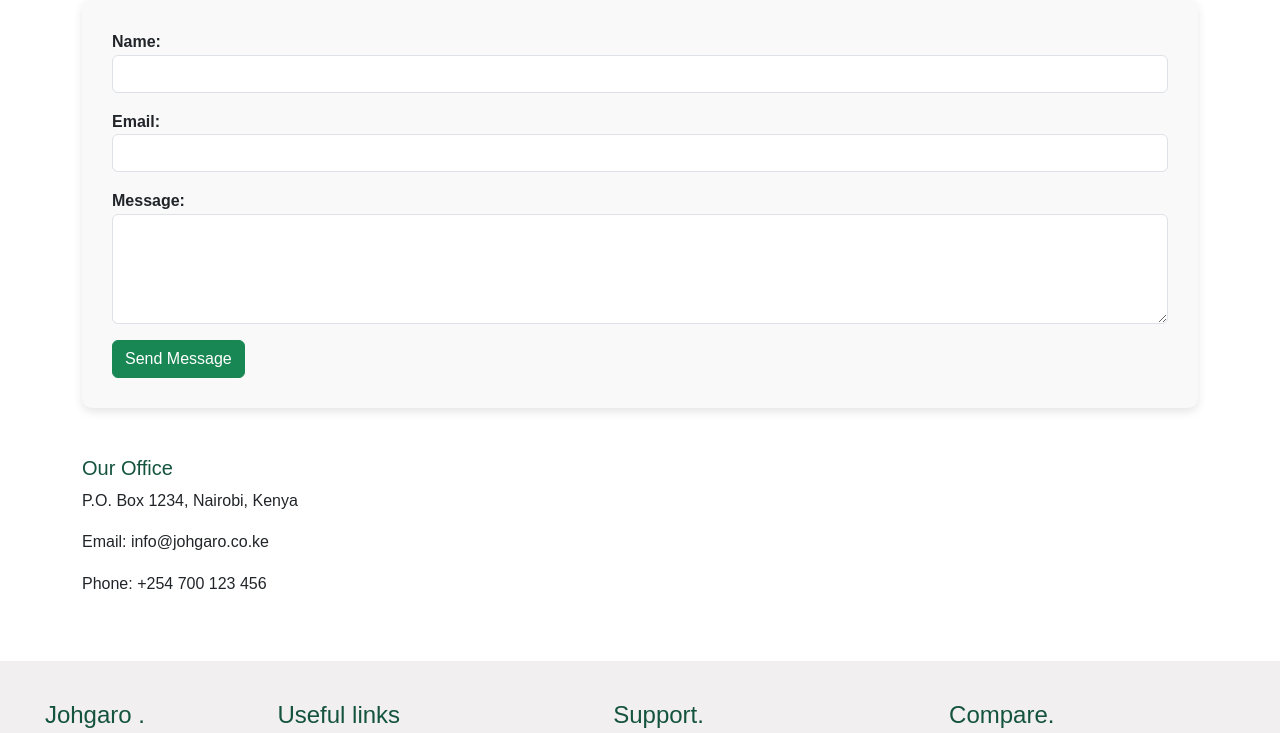
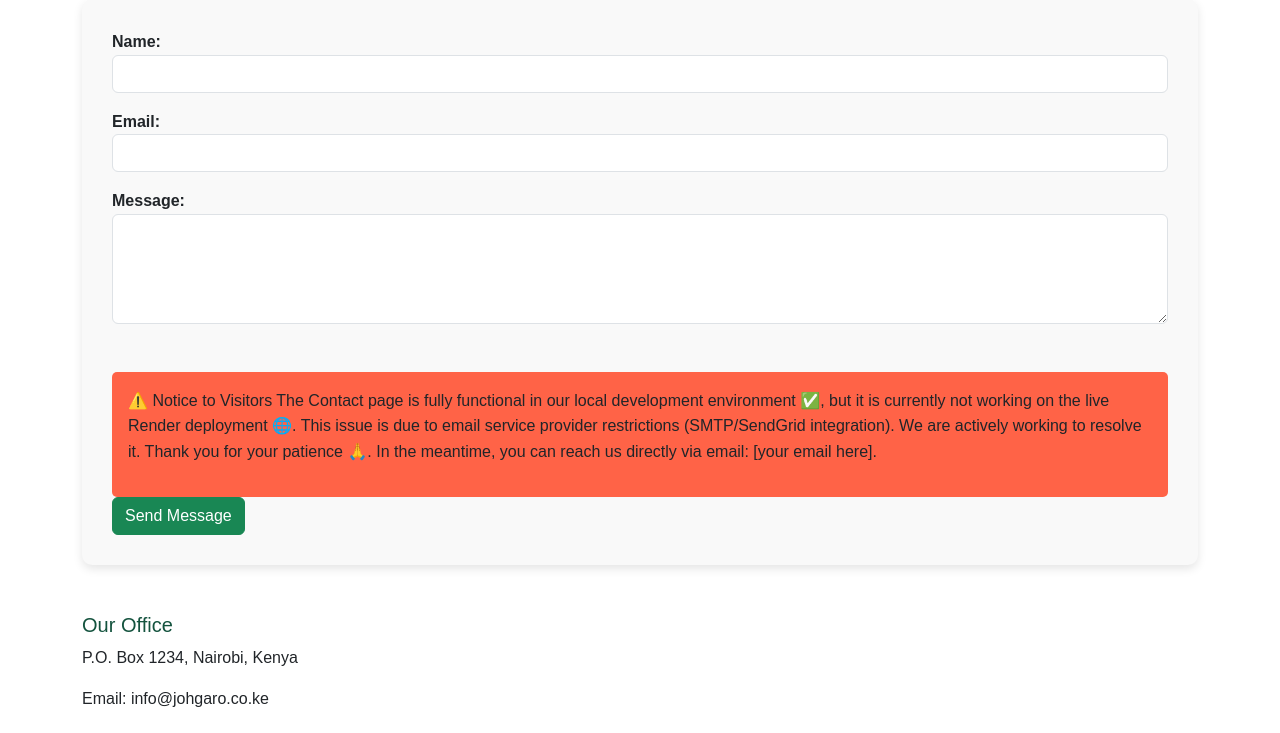
Before and after one commit to 254jack/johgaro-website, a Django app: page /contact/ in a window 1280 px wide. Shown: the part 121-854 px from the top of the page. Run offline with Django 5.2, Linux system fonts and the light colour scheme.

Commit message:
add a notification template to notify contact me page visitors about an expected error when they are submiting the form

```diff
--- a/main/static/main/css/style.css
+++ b/main/static/main/css/style.css
@@ -383,10 +383,6 @@ textarea {
 }
 
 
-
-
-
-
 /* ----- Keep laptop & desktop as is ----- */
 @media (min-width: 1025px) {
   /* Optional: lock large-screen spacing */
--- a/main/templates/contact.html
+++ b/main/templates/contact.html
@@ -61,7 +61,16 @@
     </div>
   {% endfor %}
 {% endif %}
+ <div class="mt-5" style="background-color: tomato; border-radius: 5px; padding: 1rem;">
+        <p>
+          ⚠️ Notice to Visitors
+The Contact page is fully functional in our local development environment ✅, but it is currently not working on the live Render deployment 🌐.
 
+This issue is due to email service provider restrictions (SMTP/SendGrid integration). We are actively working to resolve it.
+
+Thank you for your patience 🙏. In the meantime, you can reach us directly via email: [your email here].
+        </p>
+      </div>
   <button type="submit" class="btn btn-success">Send Message</button>
 </form>
       <div class="mt-5">
@@ -70,6 +79,7 @@
         <p>Email: info@johgaro.co.ke</p>
         <p>Phone: +254 700 123 456</p>
       </div>
+
     </div>
 
     <!-- Footer -->
```
